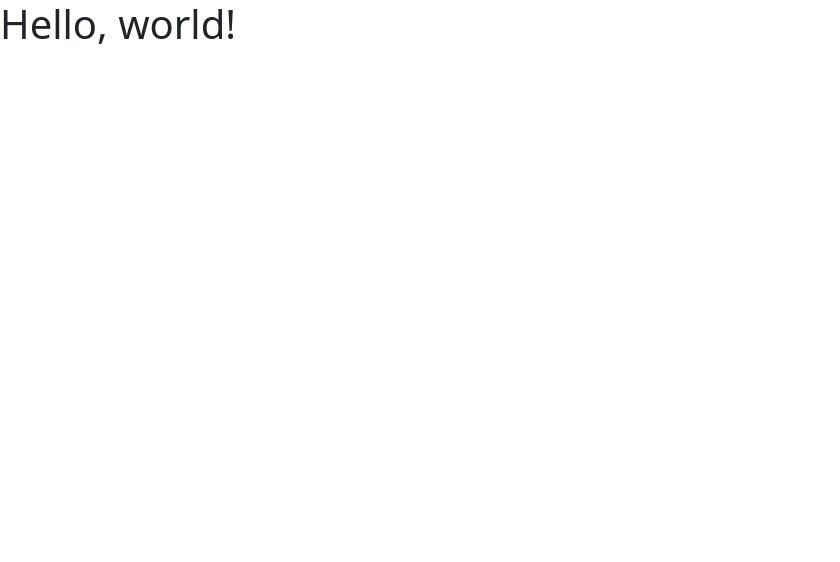
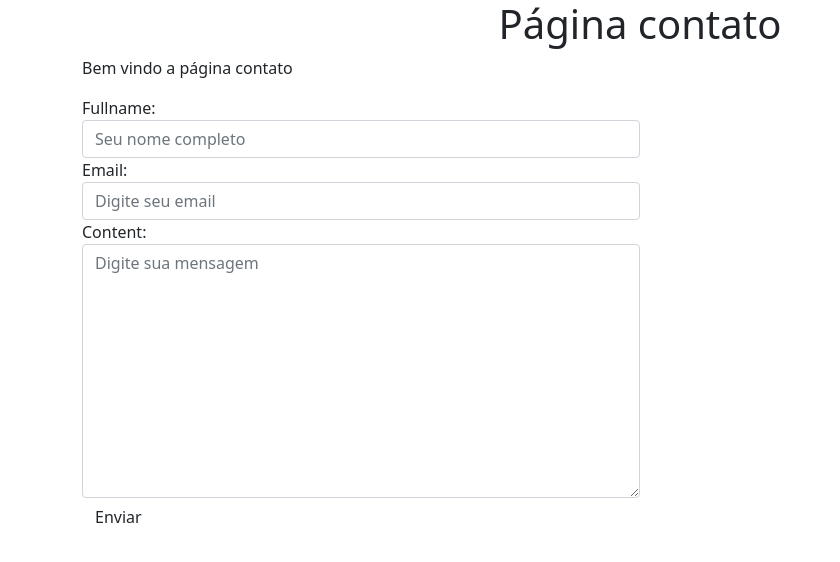
Before and after one commit to Alysongds/centralpet, a Django app: page /contact/ in a window 1280 px wide. Shown: the top 562 px of the page, without its empty margins (0-840 px from the left). Run offline with Django 3.2, Linux system fonts and the light colour scheme.

Commit message:
Criação formulario de contato

```diff
--- /dev/null
+++ b/petshop/forms.py
@@ -0,0 +1,36 @@
+from django import forms
+
+
+class ContactForm(forms.Form):
+    fullname = forms.CharField(
+        # error_messages={'required': 'Obrigatório o preenchimento do nome'},
+        widget=forms.TextInput(
+            attrs={
+                "class": "form-control",
+                "placeholder": "Seu nome completo"
+            }
+        )
+    )
+    email = forms.EmailField(
+        # error_messages={'invalid': 'Digite um email válido!'},
+        widget=forms.EmailInput(
+            attrs={
+                "class": "form-control",
+                "placeholder": "Digite seu email"
+            }
+        )
+    )
+    content = forms.CharField(
+        # error_messages={'required': 'É obrigatório o preenchimento do campo mensagem!'}
+        widget=forms.Textarea(
+            attrs={
+                "class": "form-control",
+                "placeholder": "Digite sua mensagem"
+            }
+        )
+    )
+    def clean_email(self):
+        email = self.cleaned_data.get("email")
+        if not "gmail.com" in email:
+            raise forms.ValidationError("O Email deve ser do gmail.com")
+        return email
--- a/petshop/views.py
+++ b/petshop/views.py
@@ -1,5 +1,6 @@
 from django.http import HttpResponse
 from django.shortcuts import render
+from .forms import ContactForm
 
 
 def home_page(request):
@@ -19,8 +20,17 @@ def about_page(request):
 
 
 def contact_page(request):
+    contact_form = ContactForm(request.POST or None)
     context = {
         "title": "Página contato",
-        "content": "Bem vindo a página contato"
+        "content": "Bem vindo a página contato",
+        "form": contact_form
     }
+    if contact_form.is_valid():
+       print(contact_form.cleaned_data)
+        #if request.method=="POST":
+        #print(request.POST)
+        #print(request.POST.get('fullname'))
+        #print(request.POST.get('email))
+        #print(request.POST.get('content'))
     return render(request, "contact/view.html", context)
--- a/templates/contact/view.html
+++ b/templates/contact/view.html
@@ -6,17 +6,34 @@
     <meta name="viewport" content="width=device-width, initial-scale=1">
 
     <!-- Bootstrap CSS -->
-    <link href="https://cdn.jsdelivr.net/npm/bootstrap@5.0.0-beta1/dist/css/bootstrap.min.css" rel="stylesheet" integrity="sha384-giJF6kkoqNQ00vy+HMDP7azOuL0xtbfIcaT9wjKHr8RbDVddVHyTfAAsrekwKmP1" crossorigin="anonymous">
+    <link href="https://cdn.jsdelivr.net/npm/bootstrap@5.0.0-beta1/dist/css/bootstrap.min.css" rel="stylesheet"
+          integrity="sha384-giJF6kkoqNQ00vy+HMDP7azOuL0xtbfIcaT9wjKHr8RbDVddVHyTfAAsrekwKmP1" crossorigin="anonymous">
 
-    <title>Hello, world!</title>
+    <title>Formulário de contato</title>
 </head>
 <body>
-    <h1>Hello, world!</h1>
-
+<div class='text-center'>
+    <h1>{{title}}</h1>
+</div>
+<div class='container'>
+    <div class='row'>
+        <div class='col'>
+            <p>{{content}}</p>
+            <div class='col-sm-6 col-12'>
+                <form method='POST'>{% csrf_token %}
+                    {{ form }}
+                    <button type='submit' class='btn btn-default'>Enviar</button>
+                </form>
+            </div>
+        </div>
+    </div>
+</div>
 <!-- Optional JavaScript; choose one of the two! -->
 
 <!-- Option 1: Bootstrap Bundle with Popper -->
-    <script src="https://cdn.jsdelivr.net/npm/bootstrap@5.0.0-beta1/dist/js/bootstrap.bundle.min.js" integrity="sha384-ygbV9kiqUc6oa4msXn9868pTtWMgiQaeYH7/t7LECLbyPA2x65Kgf80OJFdroafW" crossorigin="anonymous"></script>
+<script src="https://cdn.jsdelivr.net/npm/bootstrap@5.0.0-beta1/dist/js/bootstrap.bundle.min.js"
+        integrity="sha384-ygbV9kiqUc6oa4msXn9868pTtWMgiQaeYH7/t7LECLbyPA2x65Kgf80OJFdroafW"
+        crossorigin="anonymous"></script>
 
 <!-- Option 2: Separate Popper and Bootstrap JS -->
 <!--
```
Lines whose indentation alone changed are shown as unchanged.
